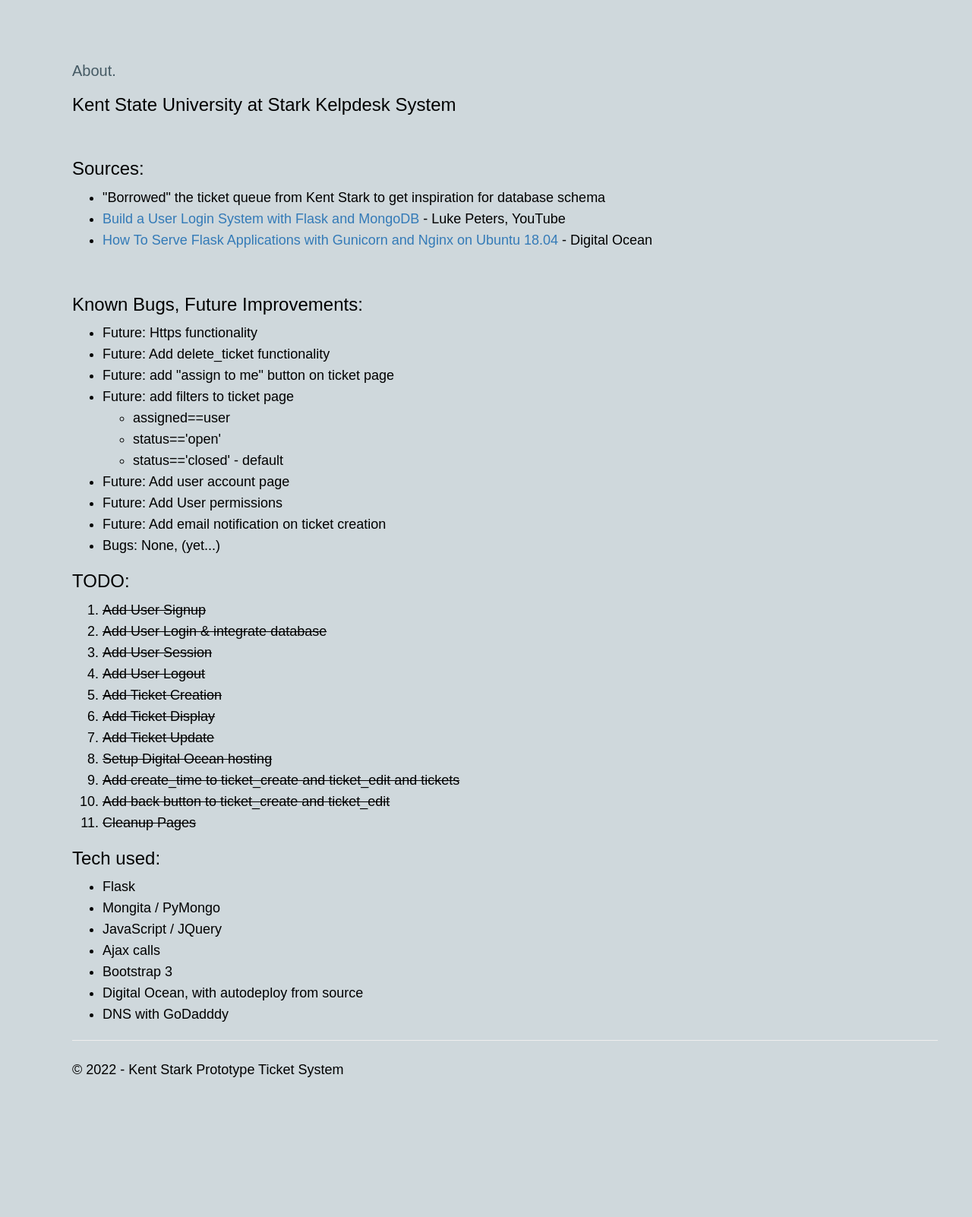
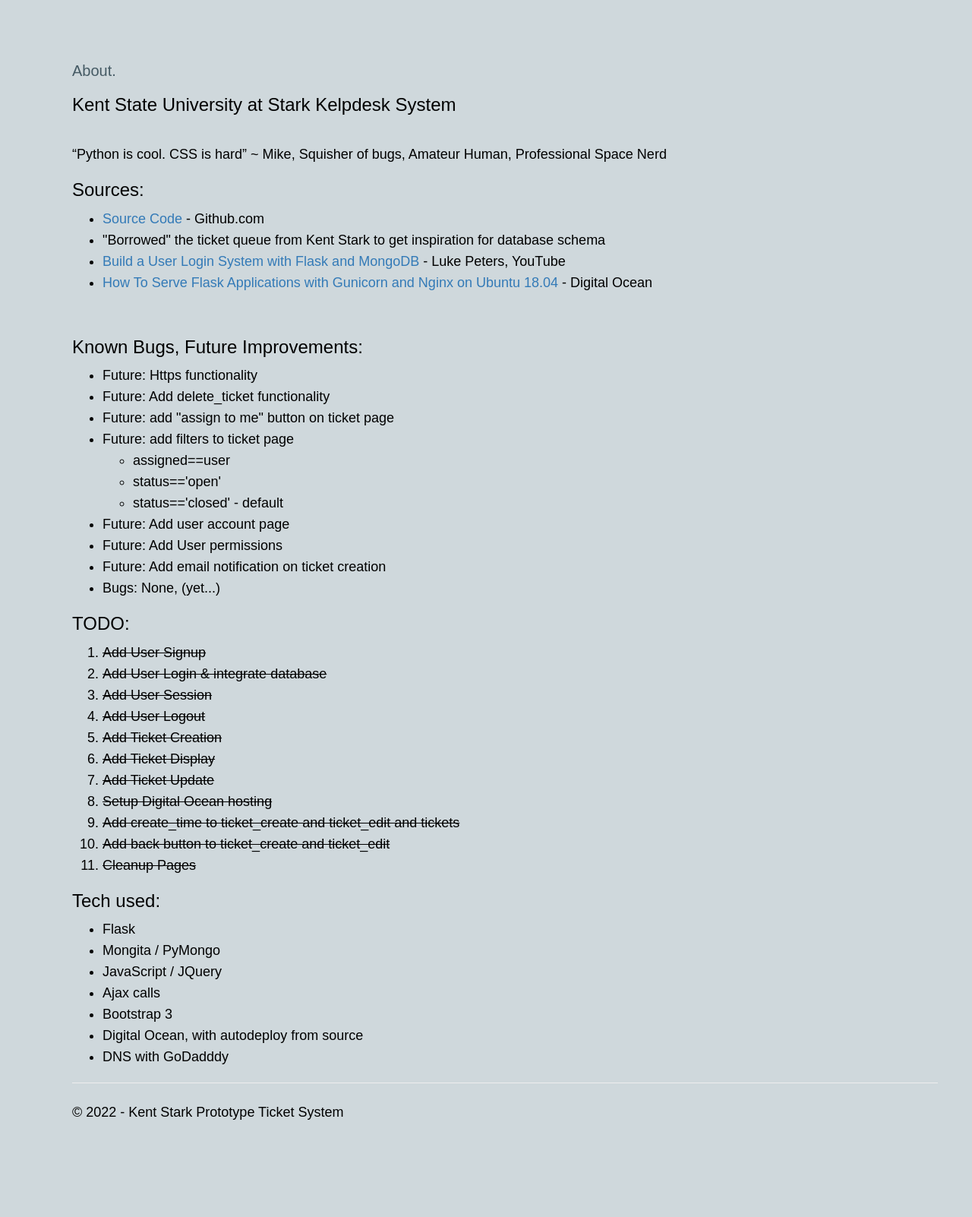
Before and after one commit to micle546/techsupport, a Flask app: page /about/ in a window 1280 px wide. Shown: the part 59-1661 px from the top of the page at 76% size. Before the commit the page ends 1477 px from the top, so only its background shows below. Run offline with Flask 2, Linux system fonts and the light colour scheme; some libraries are stand-ins or nearby versions.

Commit message:
Update about.html

```diff
--- a/techsupport/templates/about.html
+++ b/techsupport/templates/about.html
@@ -7,8 +7,11 @@
 
 <br />
 
+<q>Python is cool. CSS is hard</q> ~ Mike, Squisher of bugs, Amateur Human, Professional Space Nerd
+
 <h3>Sources:</h3>
 <ul>
+    <li><a href="https://github.com/micle546/techsupport/tree/dev">Source Code</a> - Github.com</li>
     <li>"Borrowed" the ticket queue from Kent Stark to get inspiration for database schema </li>
     <li> <a href="https://www.youtube.com/watch?v=w1STSSumoVk">Build a User Login System with Flask and MongoDB</a> - Luke Peters, YouTube</li>
     <li> <a href="https://www.digitalocean.com/community/tutorials/how-to-serve-flask-applications-with-gunicorn-and-nginx-on-ubuntu-18-04">How To Serve Flask Applications with Gunicorn and Nginx on Ubuntu 18.04</a> - Digital Ocean</li>
```
